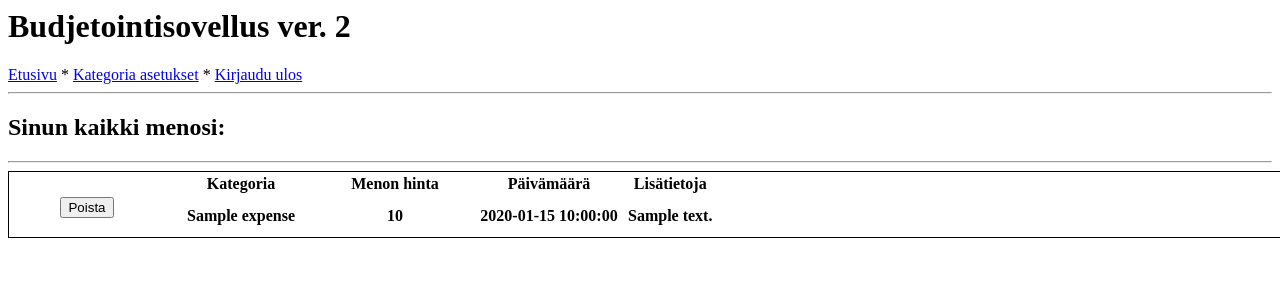
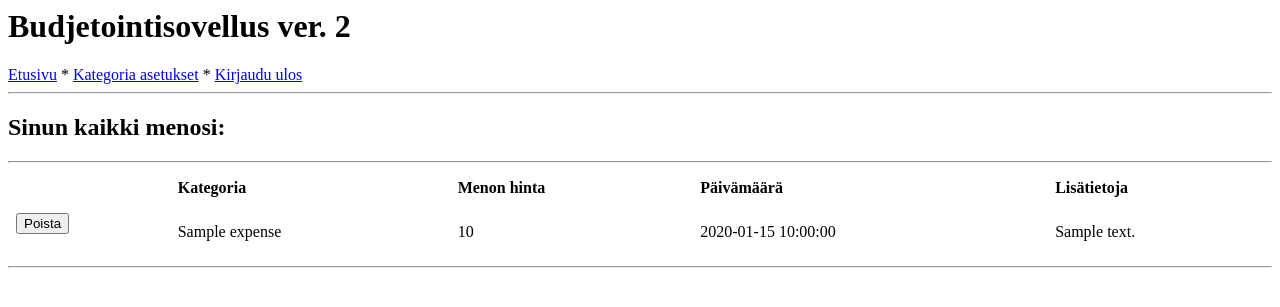
Before and after one commit to Eoyie/Budjetointisovellus, a Flask app: template templates/view_expenses.html in a window 1280 px wide; the page is wider, and only the part inside the window is pictured. Shown: the top 307 px of that part. Run offline with Flask 3, Linux system fonts and the light colour scheme; the visitor is signed in with stand-in values (Sample User, id 1); the template is opened without the code that fills it: most values are stand-ins (such as "Sample title", 1, 10 or a date in 2020); lists and menus that the app fills with data are empty.

Commit message:
Changed view expenses table

```diff
--- a/expenses.py
+++ b/expenses.py
@@ -40,7 +40,8 @@ def get_all_expenses(user_id):
     sql = text("SELECT E.price, C.name, E.date, E.notes, E.id \
             FROM expenses E INNER JOIN categories C ON C.id = E.category_id \
             WHERE E.user_id=:user_id AND E.visible=TRUE \
-            GROUP BY E.price, C.name, E.date, E.notes, E.id ORDER BY E.date ")
+            GROUP BY E.price, C.name, E.date, E.notes, E.id \
+            ORDER BY E.date DESC")
     result = db.session.execute(sql, {"user_id":user_id})
     expenses = result.fetchall()
     return expenses
--- a/templates/view_expenses.html
+++ b/templates/view_expenses.html
@@ -1,26 +1,14 @@
 <style>
-.view {
-   margin: auto;
-   width: 1600px;
+table {
+   border-collapse: collapse;
+   width: 100%;
 }
-
-.wrapper {
-   position: relative;
-   overflow: auto;
-   border: 1px solid black;
-   white-space: nowrap;
+th, td {
+   text-align: left;
+   padding: 8px;
 }
-
-.sticky-col {
-   position: sticky;
-   position: -webkit-sticky;
-   background-color: white;
-}
-
-.col {
-   width: 150px;
-   min-width: 150px;
-   max-width: 150px;
+tr:nth-child(even) {
+   background-color: Lightgrey;
 }
 </style>
 {% extends "layout_logged_in.html" %}
@@ -29,33 +17,29 @@
 {% if session.user_id %}
 {% if expenses %}
 <h2>Sinun kaikki menosi:</h2><hr>
-<div class="view">
-   <div class="wrapper">
 <table class="table">
    <thead>
    <tr>
-           <th class="sticky-col col"></th>
-           <th class="sticky-col col">Kategoria</th>
-           <th class="sticky-col col">Menon hinta</th>
-           <th class="sticky-col col">Päivämäärä</th>
+      <th></th>
+      <th>Kategoria</th>
+      <th>Menon hinta</th>
+      <th>Päivämäärä</th>
       <th>Lisätietoja</th>
    </tr>
    </thead>
    <tbody>
 {% for expense in expenses %}
    <tr>
-         <th class="sticky-col col">
+   <td>
       <form action="/delete_expense?id={{ expense.id }}"
       method="POST">
-            <input type="submit" value="Poista"></form></th>
-         <th class="sticky-col col">{{ expense.name }}</th>
-         <th class="sticky-col col">{{ expense.price }}</th>
-         <th class="sticky-col col">{{ expense.date }}</th>
-         <th>{{ expense.notes }}</th>
+      <input type="submit" value="Poista"></form></td>
+   <td>{{ expense.name }}</td>
+   <td>{{ expense.price }}</td>
+   <td>{{ expense.date }}</td>
+   <td>{{ expense.notes }}</td>
    </tr>
    {% endfor %}
    </tbody>
-     </table>
-   </div>
- </div>
+</table><hr>
 {% endif %}{% endif %}{% endblock %}
```
Lines whose indentation alone changed are shown as unchanged.
